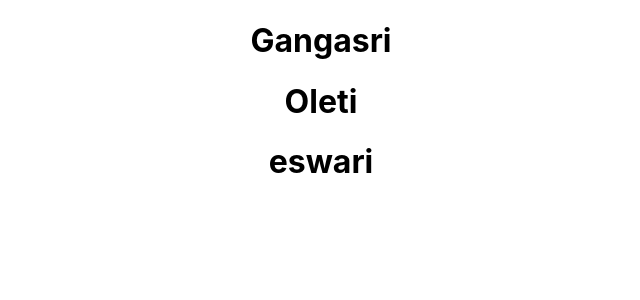
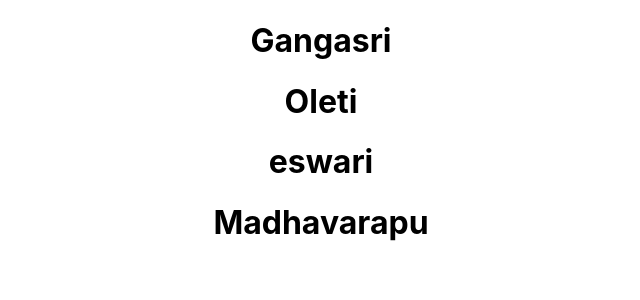
Before and after one commit to GangasriOleti/-Day-4clonerepository-, a React (Create React App) app: page / in a window 1280 px wide. Shown: the top 300 px of the page, without its empty margins (319-959 px from the left). Built offline with nearby package versions, Linux system fonts and the light colour scheme.

Commit message:
madhavarapu is added

```diff
--- a/src/App.js
+++ b/src/App.js
@@ -7,6 +7,7 @@ function App() {
 <h1>Gangasri</h1>
 <h1>Oleti</h1>
     <h1>eswari</h1>
+    <h1>Madhavarapu</h1>
     </div>
   );
 }
```
